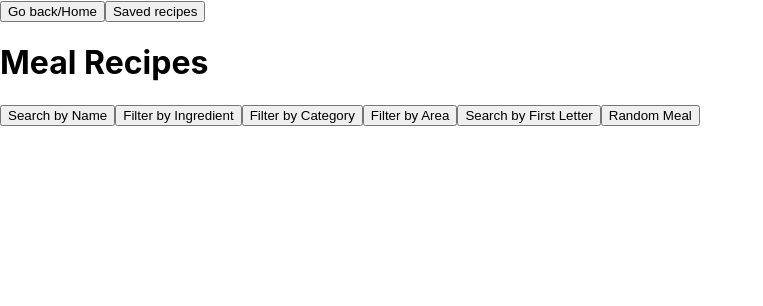
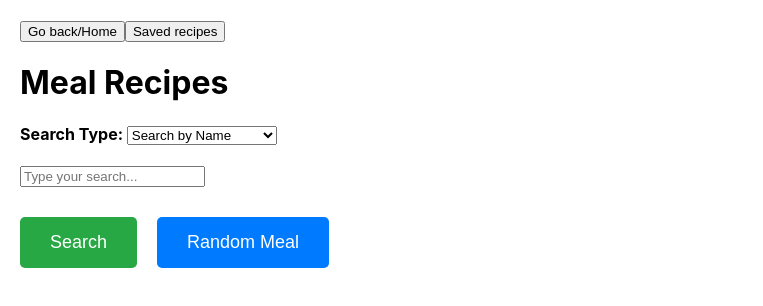
Before and after one commit to HenrikSaega/ryhmatoo, a React (Create React App) app: page /search in a window 1280 px wide. Shown: the top 306 px of the page, without its empty margins (0-763 px from the left). Built offline with nearby package versions, Linux system fonts and the light colour scheme.

Commit message:
Buttons and local storage

```diff
--- a/src/pages/Meals.js
+++ b/src/pages/Meals.js
@@ -1,29 +1,14 @@
-// Meals.js
 import React, { useState, useEffect } from 'react';
 import { useLocation, useNavigate } from 'react-router-dom';
-import { fetchMeals } from '../service/Api'; // Make sure fetchMeals is set to dynamically fetch meals
+import { fetchMeals } from '../service/Api';
 
 const Meals = () => {
-
-  const navigate = useNavigate(); // Hook to navigate between pages
+  const navigate = useNavigate();
   const location = useLocation();
   const { searchType, searchValue } = location.state || {};
   const [meals, setMeals] = useState([]);
+  const [savedMeals, setSavedMeals] = useState([]);
 
-
-  const handleSaveMeal = (meal) => {
-    const saved = JSON.parse(localStorage.getItem('savedMeals')) || [];
-
-    // Avoid duplicates
-    const isAlreadySaved = saved.find((m) => m.idMeal === meal.idMeal);
-    if (!isAlreadySaved) {
-      saved.push(meal);
-      localStorage.setItem('savedMeals', JSON.stringify(saved));
-      alert(`${meal.strMeal} saved!`);
-    } else {
-      alert(`${meal.strMeal} is already saved.`);
-    }
-  };
   useEffect(() => {
     const getMeals = async () => {
       if (searchType) {
@@ -32,18 +17,37 @@ const Meals = () => {
       }
     };
     getMeals();
+
+    const saved = JSON.parse(localStorage.getItem('savedMeals')) || [];
+    setSavedMeals(saved);
   }, [searchType, searchValue]);
+
+  const handleSaveMeal = (meal) => {
+    const saved = JSON.parse(localStorage.getItem('savedMeals')) || [];
+    const isAlreadySaved = saved.find((m) => m.idMeal === meal.idMeal);
+    if (!isAlreadySaved) {
+      const updated = [...saved, meal];
+      localStorage.setItem('savedMeals', JSON.stringify(updated));
+      setSavedMeals(updated); // Update sidebar list
+      alert(`${meal.strMeal} saved!`);
+    } else {
+      alert(`${meal.strMeal} is already saved.`);
+    }
+  };
 
   return (
     <div style={{ padding: '20px' }}>
-
       <div>
         <button onClick={() => navigate('/')}>Go back/Home</button>
         <button onClick={() => navigate('/search')}>Search</button>
         <button onClick={() => navigate('/saved')}>Saved recipes</button>
       </div>
+
       <h2>Meals</h2>
 
+      <div style={{ display: 'flex', gap: '30px' }}>
+        {/* Main meal results */}
+        <div style={{ flex: 3 }}>
           {meals.length === 0 ? (
             <p>No meals found.</p>
           ) : (
@@ -62,6 +66,29 @@ const Meals = () => {
             </div>
           )}
         </div>
+
+        {/* Sidebar: Saved meals */}
+        <div style={{ flex: 1, borderLeft: '1px solid #ccc', paddingLeft: '20px' }}>
+          <h3>Saved Meals</h3>
+          {savedMeals.length === 0 ? (
+            <p>No saved meals</p>
+          ) : (
+            <ul style={{ listStyle: 'none', paddingLeft: 0 }}>
+              {savedMeals.map((meal) => (
+                <li key={meal.idMeal} style={{ marginBottom: '10px' }}>
+                  <img
+                    src={meal.strMealThumb}
+                    alt={meal.strMeal}
+                    style={{ width: '50px', borderRadius: '5px', marginRight: '10px', verticalAlign: 'middle' }}
+                  />
+                  <span>{meal.strMeal}</span>
+                </li>
+              ))}
+            </ul>
+          )}
+        </div>
+      </div>
+    </div>
   );
 };
 
--- a/src/pages/Search.js
+++ b/src/pages/Search.js
@@ -1,41 +1,37 @@
-// Search.js
 import React, { useState } from 'react';
 import { useNavigate } from 'react-router-dom';
 
 const Search = () => {
-  const [searchType, setSearchType] = useState('search'); // Default to 'search' for name-based search
-  const [searchValue, setSearchValue] = useState('A'); // Default value (can be letter, name, etc.)
+  const [searchType, setSearchType] = useState('search');
+  const [searchValue, setSearchValue] = useState('');
   const [options, setOptions] = useState([]);
-  const [showInput,setShowInput] = useState(false)
+  const [showInput, setShowInput] = useState(true);
 
-  const navigate = useNavigate(); // Hook to navigate between pages
+  const navigate = useNavigate();
 
-  // Function to handle search type changes
-  const handleSearchTypeChange = (newType) => {
+  const handleSearchTypeChange = (e) => {
+    const newType = e.target.value;
     setSearchType(newType);
+    setSearchValue('');
+    setOptions([]);
 
-    // Set random names for different search types
     switch (newType) {
-      case 'search': // Search by meal name
-        setSearchType('search');
-        setShowInput(true);  // Show input field
-        setOptions([]);      // No predefined options
+      case 'search':
+      case 'letter':
+        setShowInput(true);
         break;
-      case 'filter-i':// Filter ingridient
-        setSearchType('filter')
+      case 'filter':
         setShowInput(false);
         setOptions(["Chicken", "Beef", "Lettuce", "Tomato", "Cheese"]);
         break;
-      case 'filter-c': // Seatch by catogry
-        setSearchType('category');
+      case 'category':
         setShowInput(false);
         setOptions([
           "Beef", "Chicken", "Dessert", "Lamb", "Miscellaneous",
           "Pasta", "Pork", "Seafood", "Side", "Starter", "Vegan", "Vegetarian", "Breakfast", "Goat"
         ]);
         break;
-        case 'filter-a':// Search by area
-          setSearchType('area');
+      case 'area':
         setShowInput(false);
         setOptions([
           "American", "British", "Canadian", "Chinese", "Croatian", "Dutch", "Egyptian", "Filipino",
@@ -44,30 +40,23 @@ const Search = () => {
           "Thai", "Tunisian", "Turkish", "Ukrainian", "Uruguayan", "Vietnamese"
         ]);
         break;
-      case 'letter':
-        setSearchType('letter');
-        setShowInput(true);  // Show input field
-        setOptions([]);      // No predefined options
+      default:
         break;
-        case 'random':
-          setSearchType('random');
-          setShowInput(false);
-          setOptions([]);
-          navigate('/meals', { state: { searchType: 'random' } }); // Trigger right away
-          break;
-      default:
-        setOptions([]);
     }
   };
 
-  // Function to navigate to Meals.js and pass the selected search parameters
-  const handleSearchSelect = (value) => {
-    setSearchValue(value);
-    navigate('/meals', { state: { searchType, searchValue: value } });
+  const handleSearchSubmit = () => {
+    if (searchType === 'random') {
+      navigate('/meals', { state: { searchType: 'random' } });
+    } else if (searchValue) {
+      navigate('/meals', { state: { searchType, searchValue } });
+    } else {
+      alert("Please select or enter a value.");
+    }
   };
 
   return (
-    <div>
+    <div style={{ padding: '20px' }}>
       <div>
         <button onClick={() => navigate('/')}>Go back/Home</button>
         <button onClick={() => navigate('/saved')}>Saved recipes</button>
@@ -75,48 +64,72 @@ const Search = () => {
 
       <h1>Meal Recipes</h1>
 
-      {/* Buttons to select search type */}
-      <div style={{ marginBottom: '20px' }}>
-        <button onClick={() => handleSearchTypeChange('search')}>Search by Name</button>
-        <button onClick={() => handleSearchTypeChange('filter-i')}>Filter by Ingredient</button>
-        <button onClick={() => handleSearchTypeChange('filter-c')}>Filter by Category</button>
-        <button onClick={() => handleSearchTypeChange('filter-a')}>Filter by Area</button>
-        <button onClick={() => handleSearchTypeChange('letter')}>Search by First Letter</button>
-        <button onClick={() => handleSearchTypeChange('random')}>Random Meal</button>
+      {/* Select search type */}
+      <div style={{ margin: '20px 0' }}>
+        <label><strong>Search Type: </strong></label>
+        <select value={searchType} onChange={handleSearchTypeChange}>
+          <option value="search">Search by Name</option>
+          <option value="letter">Search by First Letter</option>
+          <option value="filter">Filter by Ingredient</option>
+          <option value="category">Filter by Category</option>
+          <option value="area">Filter by Area</option>
+
+        </select>
       </div>
 
-      {/* Display the list of options for the selected search type */}
+      {/* Input or option list */}
+      <div style={{ marginBottom: '20px' }}>
         {showInput ? (
-  <div>
-    <h3>Type your search</h3>
           <input
             type="text"
             value={searchValue}
             onChange={(e) => setSearchValue(e.target.value)}
-      placeholder="Enter search term..."
+            placeholder="Type your search..."
           />
-    <button onClick={() => handleSearchSelect(searchValue)}>Search</button>
+        ) : (
+          <select
+            value={searchValue}
+            onChange={(e) => setSearchValue(e.target.value)}
+          >
+            <option value="">-- Select an option --</option>
+            {options.map((option, idx) => (
+              <option key={idx} value={option}>{option}</option>
+            ))}
+          </select>
+        )}
       </div>
-) : (
-  options.length > 0 && (
-    <div>
-      <h3>Select a {searchType} option</h3>
-      <ul>
-        {options.map((option, index) => (
-          <li key={index}>
+
+      {/* Search & Random Buttons */}
+      <div style={{ marginTop: '30px' }}>
         <button
-              onClick={() => handleSearchSelect(option)}
+          onClick={handleSearchSubmit}
+          style={{
+            padding: '15px 30px',
+            fontSize: '18px',
+            marginRight: '20px',
+            backgroundColor: '#28a745',
+            color: 'white',
+            border: 'none',
+            borderRadius: '5px'
+          }}
         >
-              {option}
+          Search
         </button>
-          </li>
-        ))}
-      </ul>
+
+        <button
+          onClick={() => navigate('/meals', { state: { searchType: 'random' } })}
+          style={{
+            padding: '15px 30px',
+            fontSize: '18px',
+            backgroundColor: '#007bff',
+            color: 'white',
+            border: 'none',
+            borderRadius: '5px'
+          }}
+        >
+          Random Meal
+        </button>
       </div>
-  )
-)}
-
-
     </div>
   );
 };
```
Lines whose indentation alone changed are shown as unchanged.
